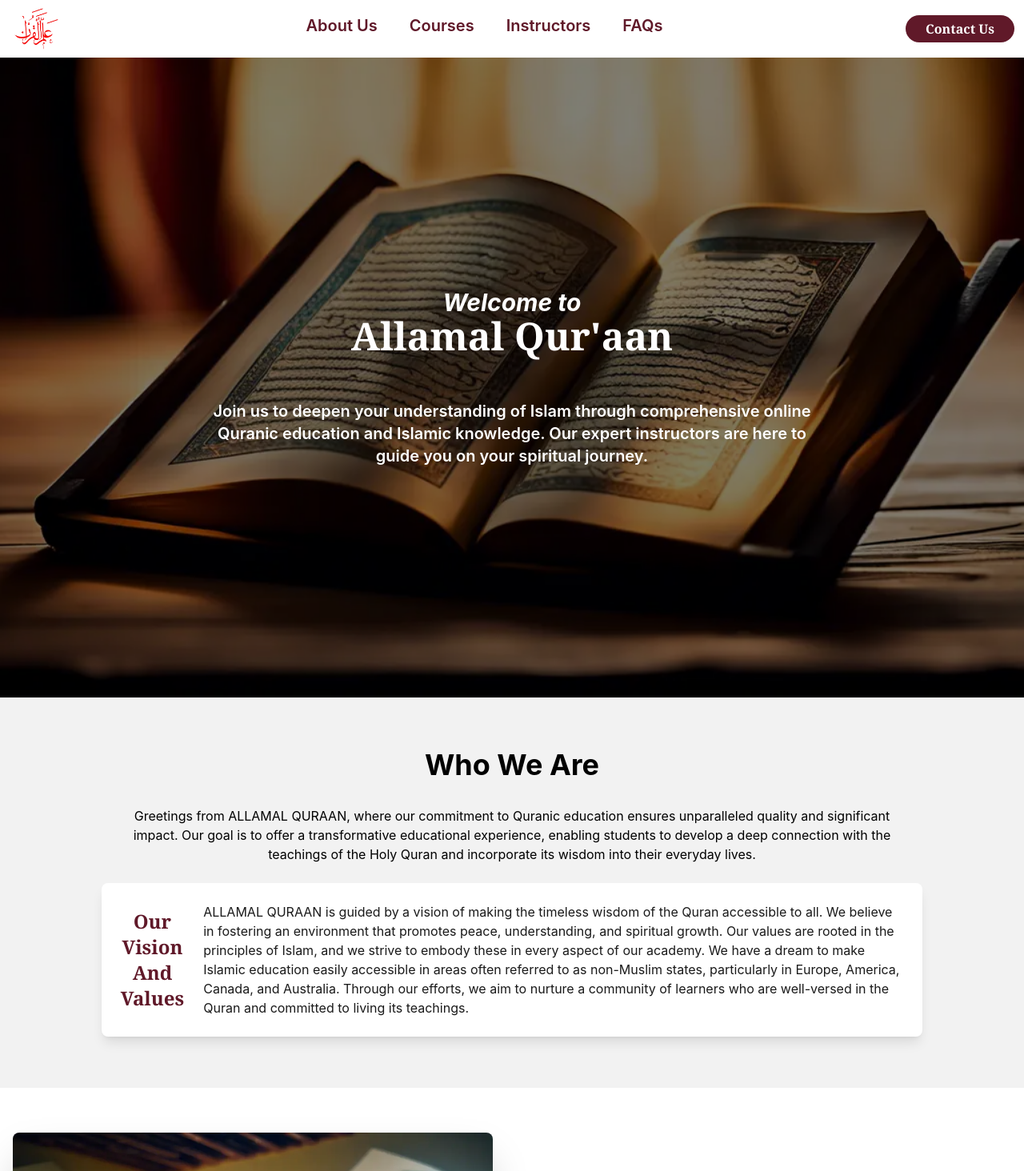
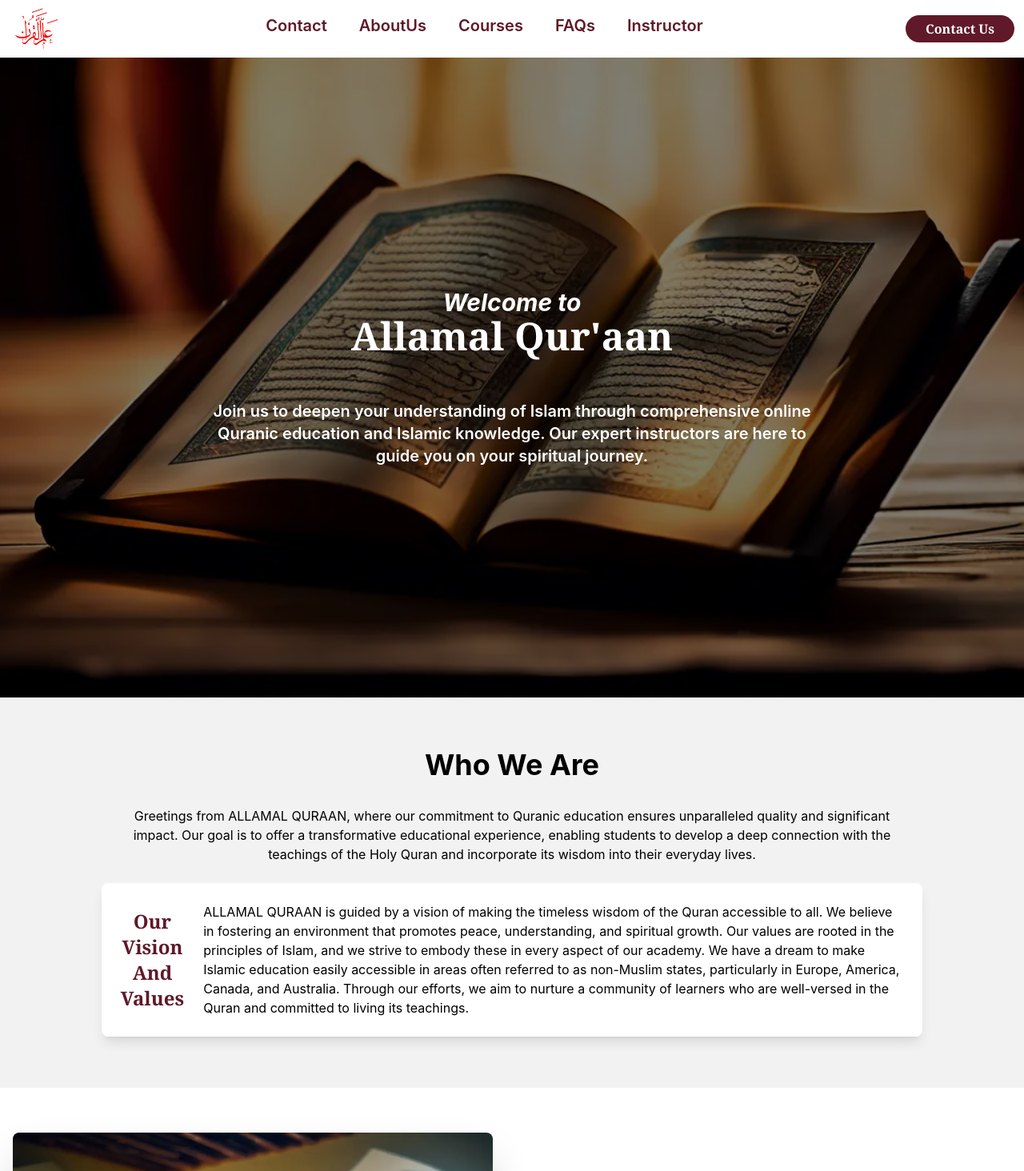
Before and after one commit to arslanhakim/Allamal-Quraan, a React (Vite) app: page / in a window 1280 px wide. Shown: the top 1464 px of the page at 80% size. Built offline with nearby package versions, Linux system fonts and the light colour scheme; no server answers.

Commit message:
Header and about us components are Updated

```diff
--- a/src/components/About_us.tsx
+++ b/src/components/About_us.tsx
@@ -1,8 +1,40 @@
-import React, { useRef } from "react";
+import React, { useState, useEffect } from "react";
 import Header from "./Header";
 import { motion } from "framer-motion";
 
 const About_us = () => {
+  const [isReadMore, setIsReadMore] = useState(false);
+  const [isSmallScreen, setIsSmallScreen] = useState(false);
+
+  useEffect(() => {
+    const handleResize = () => {
+      setIsSmallScreen(window.innerWidth <= 768); // Adjust the breakpoint as needed
+    };
+
+    handleResize(); // Set the initial state
+    window.addEventListener("resize", handleResize);
+
+    return () => window.removeEventListener("resize", handleResize);
+  }, []);
+
+  const handleReadMoreToggle = () => {
+    setIsReadMore(!isReadMore);
+  };
+
+  const fullText = `
+    ALLAMAL QURAAN is guided by a vision of making the timeless wisdom of the Quran accessible to all.
+    We believe in fostering an environment that promotes peace, understanding, and spiritual growth.
+    Our values are rooted in the principles of Islam, and we strive to embody these in every aspect of our academy.
+    We have a dream to make Islamic education easily accessible in areas often referred to as non-Muslim states,
+    particularly in Europe, America, Canada, and Australia. Through our efforts, we aim to nurture a community of learners
+    who are well-versed in the Quran and committed to living its teachings.
+  `;
+
+  const shortText = `
+    ALLAMAL QURAAN is guided by a vision of making the timeless wisdom of the Quran accessible to all.
+    We believe in fostering an environment that promotes peace, understanding, and spiritual growth. ...
+  `;
+
   return (
     <motion.section
       className="py-16 bg-gray-100 mx-2"
@@ -21,22 +53,25 @@
         </p>
 
         <main className="flex-grow container mx-auto">
-          <section className="flex flex-wrap justify-around ">
-            <div className="w-full lg:w-5/6 bg-white shadow-lg rounded-lg p-6 flex flex-col md:flex-row gap-6 ">
-              <h3 className="text-2xl  font-bold text-primary case text-center font-serif flex items-center justify-center">
+          <section className="flex flex-wrap justify-around">
+            <div className="w-full lg:w-5/6 bg-white shadow-lg rounded-lg p-6 flex flex-col md:flex-row gap-6">
+              <h3 className="text-2xl font-bold text-primary case text-center font-serif flex items-center justify-center">
                 Our Vision And Values
               </h3>
-              <p className="text-gray-bg">
-                ALLAMAL QURAAN is guided by a vision of making the timeless
-                wisdom of the Quran accessible to all. We believe in fostering
-                an environment that promotes peace, understanding, and spiritual
-                growth. Our values are rooted in the principles of Islam, and we
-                strive to embody these in every aspect of our academy. We have a
-                dream to make Islamic education easily accessible in areas often
-                referred to as non-Muslim states, particularly in Europe,
-                America, Canada, and Australia. Through our efforts, we aim to
-                nurture a community of learners who are well-versed in the Quran
-                and committed to living its teachings.
+              <p className="">
+                {!isSmallScreen
+                  ? fullText
+                  : isSmallScreen && isReadMore
+                  ? fullText
+                  : shortText}
+                {isSmallScreen && (
+                  <span
+                    onClick={handleReadMoreToggle}
+                    className="text-primary hover:underline ml-2"
+                  >
+                    {isReadMore ? "Read Less" : "Read More"}
+                  </span>
+                )}
               </p>
             </div>
           </section>
@@ -47,3 +82,20 @@
 };
 
 export default About_us;
+
+{
+  /* <div className="flex flex-wrap justify-center items-center min-h-screen bg-gray-extra p-6">
+        <div className="group relative w-64 h-80 m-4 bg-white shadow-lg overflow-hidden rounded-lg transform transition-all duration-300 hover:scale-105 hover:shadow-2xl">
+          <div
+              className="absolute inset-0 bg-cover bg-center"
+              style={{ backgroundImage: `url(${imageUrl})` }}
+            ></div>
+          <div className="absolute inset-0 bg-black-dark bg-opacity-50 flex items-center justify-center transition-opacity duration-300 group-hover:opacity-0">
+            <h3 className="text-white text-xl font-bold">Arslan here</h3>
+          </div>
+          <div className="absolute bottom-0 left-0 w-full bg-white p-4 transform translate-y-full transition-transform duration-300 group-hover:translate-y-0">
+            <p className="text-gray-800">wow what a descrpigoihib</p>
+          </div>
+        </div>
+      </div> */
+}
--- a/src/components/Header.tsx
+++ b/src/components/Header.tsx
@@ -20,6 +20,15 @@
 }) => {
   const [isOpen, setIsOpen] = useState(false);
   const [scrolled, setScrolled] = useState(false);
+  const [hoveredItem, setHoveredItem] = useState<number | null>(null);
+
+  const headerOpt = [
+    { title: "Contact", ref: contactRef },
+    { title: "AboutUs", ref: aboutUsRef },
+    { title: "Courses", ref: coursesRef },
+    { title: "FAQs", ref: faqRef },
+    { title: "Instructor", ref: instructorsRef },
+  ];
 
   const handleMenuToggle = () => {
     setIsOpen(!isOpen);
@@ -50,13 +59,14 @@
     scrolled
       ? "text-white hover:text-white"
       : "text-primary hover:text-primary "
-  }`;
+  }
+  `;
   const css2 =
     "block py-2 px-4 text-white navbar-option group hover:text-primary border-x-0 border-b border-primary";
 
   const menuClasses = `${
     isOpen ? "slide-down" : "slide-up"
-  } md:hidden flex-col fixed w-full font-bold bg-[#844204] bg-opacity-90 transition-transform duration-300 `;
+  } md:hidden flex-col fixed w-full font-bold bg-primary bg-opacity-90 transition-transform duration-300 `;
 
   return (
     <header
@@ -81,7 +91,25 @@
           />
         </Link>
         <nav className="hidden md:flex space-x-10 text-xl font-bold">
-          <Link
+          {headerOpt.map((header, key) => (
+            <Link
+              key={key}
+              to="/about-us"
+              onClick={() => {
+                scrollToSection(header.ref);
+              }}
+              onMouseEnter={() => setHoveredItem(key)}
+              onMouseLeave={() => setHoveredItem(null)}
+              className={`${css} ${
+                hoveredItem !== null && hoveredItem !== key
+                  ? "opacity-50"
+                  : "opacity-100"
+              }`}
+            >
+              {header.title}
+            </Link>
+          ))}
+          {/* <Link
             to="/about-us"
             onClick={() => {
               scrollToSection(aboutUsRef);
@@ -101,7 +129,7 @@
           </p>
           <p onClick={() => scrollToSection(faqRef)} className={`${css}`}>
             FAQs
-          </p>
+          </p> */}
         </nav>
         <button
           onClick={() => scrollToSection(contactRef)}
@@ -180,7 +208,7 @@
               scrollToSection(contactRef);
               handleMenuToggle();
             }}
-            className={`my-6 flex place-self-center shadow-2xl font-serif shadow-black-dark bg-primary text-white hover:bg-white hover:text-primary font-bold py-1 px-6 rounded-full hover:bg-opacity-90 hover:scale-95 transition-all duration-1000 ease-in-out
+            className={`animate-heartbeat my-6 flex place-self-center shadow-2xl font-serif shadow-black-dark bg-white text-primary font-bold py-1 px-6 rounded-full hover:bg-opacity-90 hover:scale-95 transition-all duration-1000 ease-in-out
 
             `}
           >
```
